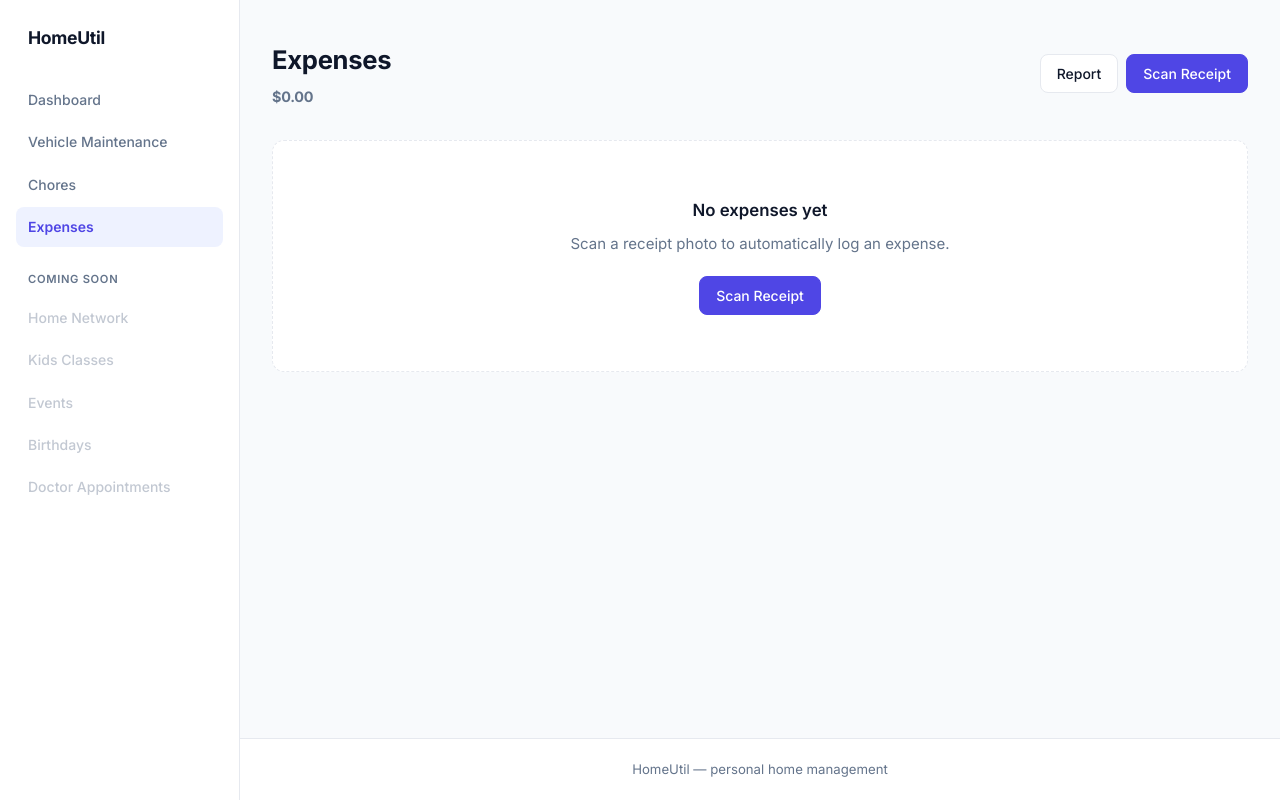
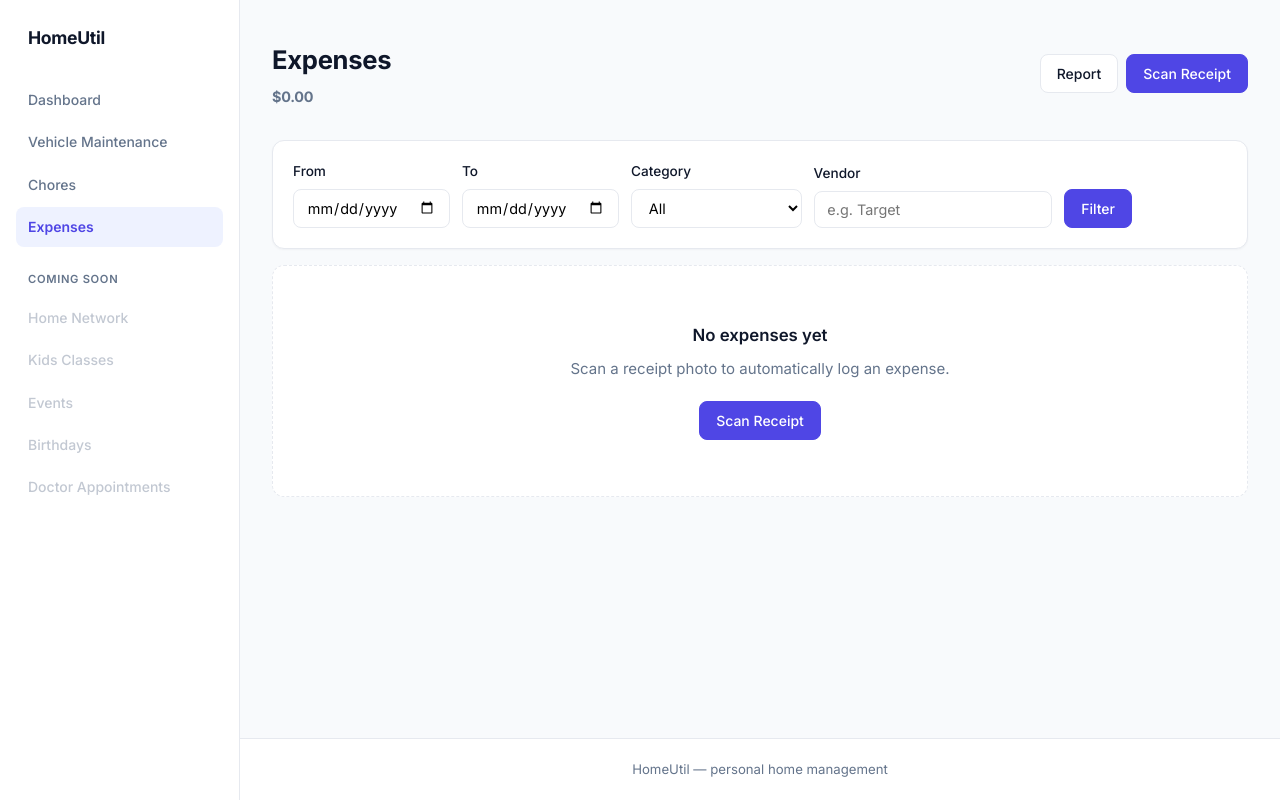
Before and after one commit to diptimanbasak/homeUtil, a Flask app: page /expenses/ in a window 1280 px wide. Run offline with Flask 3, Linux system fonts and the light colour scheme.

Commit message:
filterdate&category,expensesmonth&year,filterandgenerateReport

```diff
--- a/routes/expenses.py
+++ b/routes/expenses.py
@@ -1,5 +1,6 @@
 """Expenses module: track spending by scanning receipt photos."""
 import datetime
+import itertools
 import math
 import uuid
 from collections import defaultdict
@@ -25,21 +26,70 @@ def get_expense_or_404(expense_id: int, db) -> Expense:
     return expense
 
 
+def _apply_filters(query, args):
+    """Shared date/category/vendor filtering for the list and report pages,
+    both driven by the same GET query params so a link from one to the
+    other (with filters intact) is a plain query-string carryover."""
+    date_from = args.get("date_from", "")
+    date_to = args.get("date_to", "")
+    category = args.get("category", "")
+    vendor = args.get("vendor", "").strip()
+
+    if date_from:
+        try:
+            query = query.filter(Expense.expense_date >= datetime.date.fromisoformat(date_from))
+        except ValueError:
+            pass
+    if date_to:
+        try:
+            query = query.filter(Expense.expense_date <= datetime.date.fromisoformat(date_to))
+        except ValueError:
+            pass
+    if category in EXPENSE_CATEGORIES:
+        query = query.filter(Expense.category == category)
+    if vendor:
+        query = query.filter(Expense.vendor.ilike(f"%{vendor}%"))
+
+    return query
+
+
+def _month_group(expense: Expense) -> str:
+    if not expense.expense_date:
+        return "No Date"
+    return expense.expense_date.strftime("%B %Y")
+
+
 # ------------------------------------------------------------------ list
 
 @bp.route("/")
 def list_expenses():
     db = get_db()
-    expenses = db.query(Expense).order_by(Expense.expense_date.desc().nullslast()).all()
+    query = _apply_filters(db.query(Expense), request.args)
+    expenses = query.order_by(Expense.expense_date.desc().nullslast()).all()
     total = sum(e.amount for e in expenses if e.amount)
-    return render_template("expenses/list.html", expenses=expenses, total=total)
+
+    months = [(label, list(group)) for label, group in itertools.groupby(expenses, key=_month_group)]
+
+    return render_template(
+        "expenses/list.html",
+        expenses=expenses,
+        months=months,
+        total=total,
+        categories=EXPENSE_CATEGORIES,
+        filters=request.args,
+    )
 
 
 # ------------------------------------------------------------------ upload + analyze
 
+def _last_uploaded_expense(db):
+    return db.query(Expense).order_by(Expense.created_at.desc()).first()
+
+
 @bp.route("/new", methods=["GET"])
 def add_expense_form():
-    return render_template("expenses/add_expense.html", error=None)
+    db = get_db()
+    return render_template("expenses/add_expense.html", error=None, last_expense=_last_uploaded_expense(db))
 
 
 @bp.route("/new", methods=["POST"])
@@ -49,7 +99,7 @@ def create_expense():
 
     if not photo or not photo.filename:
         return render_template(
-            "expenses/add_expense.html", error="Please choose a receipt photo."
+            "expenses/add_expense.html", error="Please choose a receipt photo.", last_expense=_last_uploaded_expense(db)
         ), 400
 
     image_bytes = photo.read()
@@ -254,7 +304,7 @@ def delete_returned_item(expense_id, return_id):
 @bp.route("/report")
 def category_report():
     db = get_db()
-    expenses = db.query(Expense).all()
+    expenses = _apply_filters(db.query(Expense), request.args).all()
 
     # Grouped by each item's own category, like the detail page shows, so a
     # receipt spanning multiple categories (see Expense.category_label)
@@ -313,4 +363,6 @@ def category_report():
         slices=slices,
         radius=radius,
         circumference=circumference,
+        categories=EXPENSE_CATEGORIES,
+        filters=request.args,
     )
--- a/templates/expenses/detail.html
+++ b/templates/expenses/detail.html
@@ -137,6 +137,7 @@
 <div class="card expense-card-hover">
     <div class="card-title">Receipt</div>
     <a href="/expenses/{{ expense.id }}/receipt" target="_blank" rel="noopener">View receipt photo</a>
+    <span class="form-hint" style="margin-left:0.5rem;">({{ expense.receipt_filename }})</span>
 </div>
 {% endif %}
 {% endblock %}
--- a/templates/expenses/list.html
+++ b/templates/expenses/list.html
@@ -8,12 +8,46 @@
         <p class="total-figure">{{ total | currency }}</p>
     </div>
     <div style="display:flex;gap:0.5rem;">
-        <a href="/expenses/report" class="btn btn-outline">Report</a>
+        <a href="/expenses/report{{ '?' + filters|urlencode if filters }}" class="btn btn-outline">Report</a>
         <a href="/expenses/new" class="btn btn-primary">Scan Receipt</a>
     </div>
 </div>
 
+<form method="get" action="/expenses" class="card mb-2" style="display:flex;gap:0.75rem;flex-wrap:wrap;align-items:flex-end;">
+    <div class="form-group" style="margin-bottom:0;">
+        <label class="form-label" for="date_from">From</label>
+        <input type="date" id="date_from" name="date_from" class="form-control" value="{{ filters.get('date_from', '') }}">
+    </div>
+    <div class="form-group" style="margin-bottom:0;">
+        <label class="form-label" for="date_to">To</label>
+        <input type="date" id="date_to" name="date_to" class="form-control" value="{{ filters.get('date_to', '') }}">
+    </div>
+    <div class="form-group" style="margin-bottom:0;">
+        <label class="form-label" for="category">Category</label>
+        <select id="category" name="category" class="form-control">
+            <option value="">All</option>
+            {% for cat in categories %}
+            <option value="{{ cat }}" {% if filters.get('category') == cat %}selected{% endif %}>{{ cat }}</option>
+            {% endfor %}
+        </select>
+    </div>
+    <div class="form-group" style="margin-bottom:0;">
+        <label class="form-label" for="vendor">Vendor</label>
+        <input type="text" id="vendor" name="vendor" class="form-control" placeholder="e.g. Target" value="{{ filters.get('vendor', '') }}">
+    </div>
+    <button type="submit" class="btn btn-primary">Filter</button>
+    {% if filters %}
+    <a href="/expenses" class="btn btn-outline">Clear</a>
+    {% endif %}
+</form>
+
 {% if expenses %}
+{% for month_label, month_expenses in months %}
+<div class="card-title" style="margin-top:1.5rem;">{{ month_label }}
+    <span style="font-weight:normal;color:var(--color-text-muted);">
+        ({{ (month_expenses | selectattr('amount') | map(attribute='amount') | sum) | currency }})
+    </span>
+</div>
 <div class="card expense-card-hover" style="padding:0;">
     <div class="table-wrap">
         <table>
@@ -21,7 +55,7 @@
                 <tr><th>Date</th><th>Vendor</th><th>Category</th><th>Amount</th></tr>
             </thead>
             <tbody>
-                {% for e in expenses %}
+                {% for e in month_expenses %}
                 <tr class="expense-row" style="--i:{{ loop.index0 }};cursor:pointer;" onclick="window.location='/expenses/{{ e.id }}'">
                     <td>{{ e.expense_date.strftime('%b %d, %Y') if e.expense_date else '—' }}</td>
                     <td>
@@ -44,11 +78,17 @@
         </table>
     </div>
 </div>
+{% endfor %}
 {% else %}
 <div class="empty-state">
-    <h3>No expenses yet</h3>
+    <h3>No expenses{{ " match these filters" if filters else " yet" }}</h3>
+    {% if filters %}
+    <p>Try widening the date range or clearing a filter.</p>
+    <a href="/expenses" class="btn btn-outline">Clear filters</a>
+    {% else %}
     <p>Scan a receipt photo to automatically log an expense.</p>
     <a href="/expenses/new" class="btn btn-primary">Scan Receipt</a>
+    {% endif %}
 </div>
 {% endif %}
 {% endblock %}
```
Also changed, not shown: templates/expenses/add_expense.html (+9 -0 lines), templates/expenses/report.html (+34 -1 lines).
